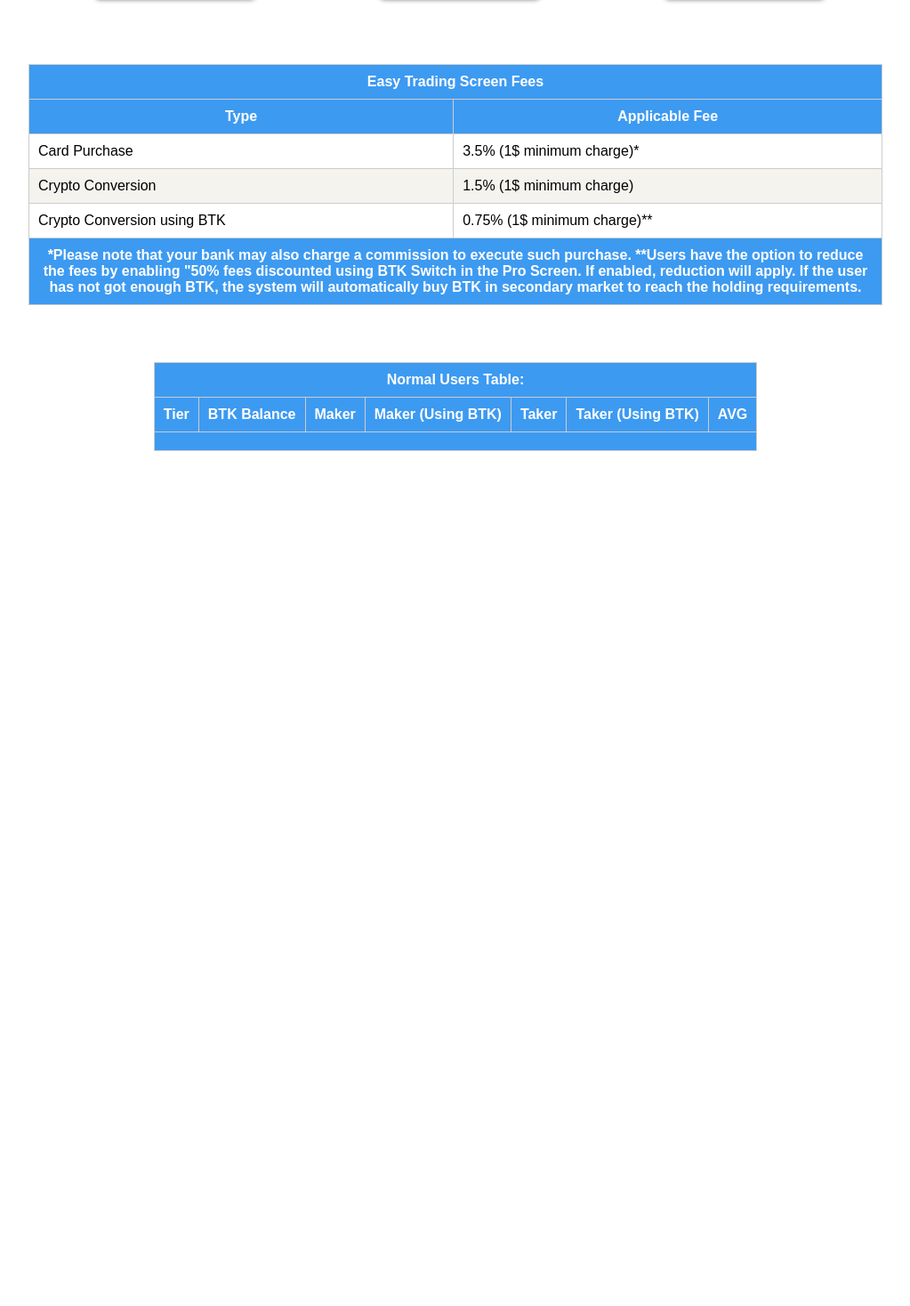
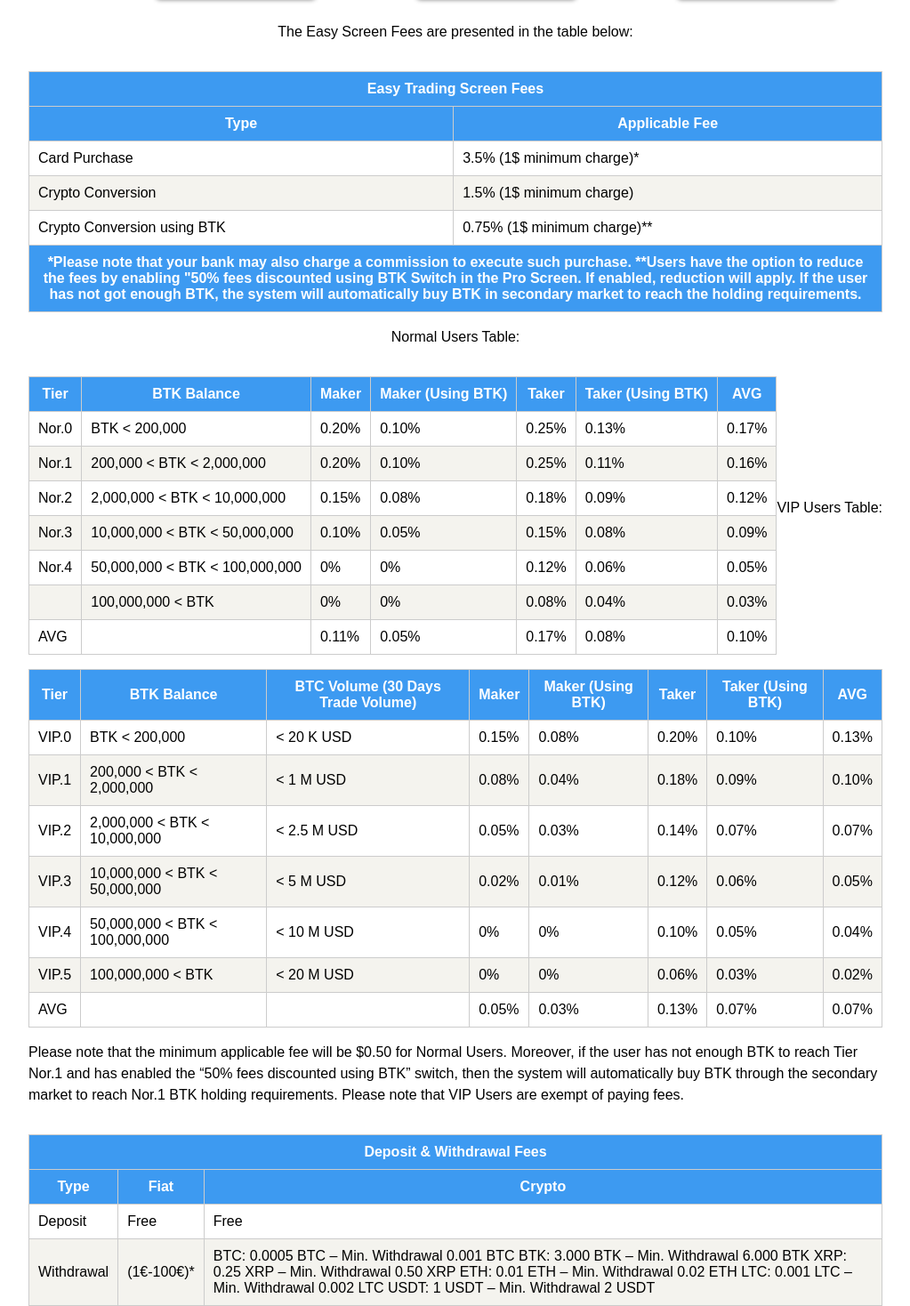
Before and after one commit to allynkalda/BitKings-App, a React (Create React App) app: page /pricing in a window 1280 px wide. Shown: the part 265-1733 px from the top of the page at 89% size, without its empty margins (128-1151 px from the left). Before the commit the page ends 800 px from the top, so only its background shows below. Built offline with nearby package versions, Linux system fonts and the light colour scheme.

Commit message:
tables done

```diff
--- a/src/components/Pricing.js
+++ b/src/components/Pricing.js
@@ -1,12 +1,17 @@
 import React, {useState} from 'react';
 import Title from './atoms/Title';
 import Box from '../components/atoms/Box';
-import { pricing } from '../data/pricing'
+import { pricing, description } from '../data/pricing'
 import { animateScroll as scroll } from 'react-scroll'
 import Container from './atoms/Container';
-import Body from './Body'
+import Body from './Body';
+import styled from 'styled-components';
 
 export default function Pricing() {
+
+    const Text = styled.p`
+        line-height: 1.5em
+    `;
 
     const [show, setShow] = useState(null);
     const [chosen, setChosen] = useState(null);
@@ -19,6 +24,7 @@ export default function Pricing() {
 
     console.log(pricing)
 
+    const description = pricing[0].body;
     const headers1 = Object.keys(pricing[0].table[0]);
     const rowHeader1 = pricing[0].header;
     const body1 = pricing[0].table;
@@ -27,13 +33,23 @@ export default function Pricing() {
 
     const headers2 = Object.keys(pricing[1].table1[0]);
     const rowHeader2 = pricing[1].headers[0].header;
-   // const body2 = pricing[0].table;
-   // const footer2 = pricing[0].footer;
+    const body2 = pricing[1].table1;
+
+   const headers3 = Object.keys(pricing[1].table2[0]);
+   const rowHeader3 = pricing[1].headers[1].header;
+   const body3 = pricing[1].table2;
+   const footer3 = pricing[1].footer;
+
+   const headers4 = Object.keys(pricing[2].table[0]);
+   const rowHeader4 = pricing[2].header;
+   const body4 = pricing[2].table;
+   //const footer3 = pricing[1].footer;
    console.log(rowHeader2)
     return (
         <>
         <Title title={`BitKings Exchange Fees`} />
         <Container>
+            <Text>{description.text}</Text>
                 {
                     pricing && pricing.map(item => {
                         const num = item.index;
@@ -47,8 +63,14 @@ export default function Pricing() {
                 }
         </Container>
         <Container>
+        <Text>{description}</Text>
         <Body headers={headers1} colspan={"2"} rowHeader={rowHeader1} body={body1} footer={footer1}></Body>
-        <Body headers={headers2} colspan={"7"} rowHeader={rowHeader2}></Body>
+        <Text>{rowHeader2}</Text>
+        <Body headers={headers2} colspan={"7"} body={body2}></Body>
+        <Text>{rowHeader3}</Text>
+        <Body headers={headers3} colspan={"8"} body={body3}></Body>
+        <Text>{footer3}</Text>
+        <Body headers={headers4} colspan={"3"} rowHeader={rowHeader4} body={body4}></Body>
         </Container>
         </>
     )
--- a/src/components/atoms/Header.js
+++ b/src/components/atoms/Header.js
@@ -3,7 +3,7 @@ import Row from './Row';
 import styled from 'styled-components';
 
 const Table = styled.table`
-    margin-top: 4em;
+    margin-top: 1em;
     width:100%;
     border: 1px solid #ccc;
     border-collapse: collapse;
@@ -59,7 +59,7 @@ function Header({ headers, body, rowHeader, footer, colspan }) {
                             )
                     }) : null
                 }
-                { rowHeader ? <Tr><Td colSpan={colspan}>{footer}</Td></Tr> : null}
+                { footer ? <Tr><Td colSpan={colspan}>{footer}</Td></Tr> : null}
             </tbody>
         </Table>
     )
--- a/src/data/pricing.js
+++ b/src/data/pricing.js
@@ -20,7 +20,7 @@ export const pricing = [
         ],
         "footer": `*Please note that your bank may also charge a commission to execute such purchase.
                         **Users have the option to reduce the fees by enabling "50% fees discounted using BTK Switch in the Pro Screen. If enabled, reduction will apply. If the user has not got enough BTK, the system will automatically buy BTK in secondary market to reach the holding requirements.`
-      },
+        },
       {
         "index": 1,
         "title": "Pro Screen Fees",
@@ -186,15 +186,18 @@ export const pricing = [
             {
                 "Type": "Withdrawal",
                 "Fiat": "(1€-100€)*",
-                "Crypto": `BTC: 0.0005 BTC – Min. Withdrawal 0.001 BTC
-                BTK: 3.000 BTK – Min. Withdrawal 6.000 BTK
-                XRP: 0.25 XRP – Min. Withdrawal 0.50 XRP
-                ETH: 0.01 ETH – Min. Withdrawal 0.02 ETH
-                LTC: 0.001 LTC – Min. Withdrawal 0.002 LTC
+                "Crypto": `BTC: 0.0005 BTC – Min. Withdrawal 0.001 BTC\n
+                BTK: 3.000 BTK – Min. Withdrawal 6.000 BTK\n
+                XRP: 0.25 XRP – Min. Withdrawal 0.50 XRP\n
+                ETH: 0.01 ETH – Min. Withdrawal 0.02 ETH\n
+                LTC: 0.001 LTC – Min. Withdrawal 0.002 LTC\n
                 USDT: 1 USDT – Min. Withdrawal 2 USDT
                 `
             },
         ],
       },
+]
 
-]
+export const description = {
+    'text' : 'Get to know the applicable fees on every trading screen and how they may vary according to the volume traded and the applicable reduction using BitKings (BTK) Token. '
+}
```
